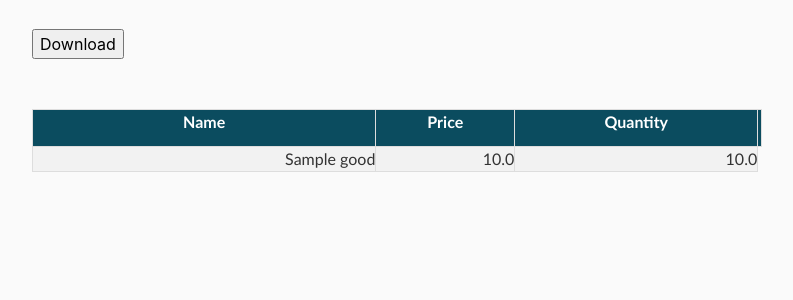
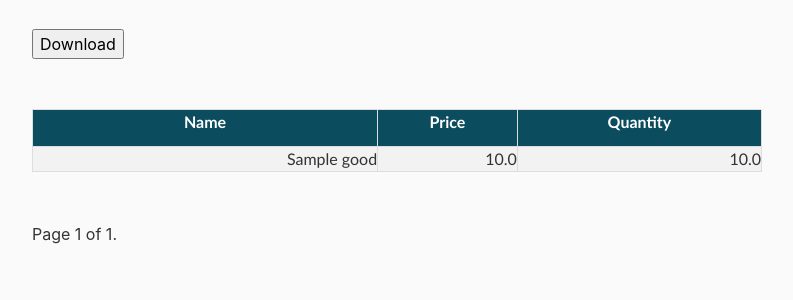
Before and after one commit to jmishev/django__inventory, a Django app: page /end/ in a window 1280 px wide. Shown: the part 145-445 px from the top of the page, without its empty margins (53-846 px from the left). Run offline with Django 3.2, Linux system fonts and the light colour scheme; tables that the repository leaves empty hold one stand-in row (values such as "Sample post"); some libraries are stand-ins or nearby versions.

Commit message:
Pagination and others

```diff
--- a/revision_app/templates/revision_app/end.html
+++ b/revision_app/templates/revision_app/end.html
@@ -32,12 +32,29 @@
 
     </style>
 
-    <table id="goods", >
-        <tr><th>Name</th><th>Price</th><th>Quantity</th><th>
+    <table id="goods" style="margin-bottom:50px"  >
+        <tr><th>Name</th><th>Price</th><th>Quantity</th></tr>
         {% for good in goods %}
                 <tr><td align="right">{{ good.name }}</td><td align="right">{{ good.quantity }}</td><td align="right">{{ good.price}}</td></tr>
         {% endfor %}
     </table>
-</div>
+<div >
+    <div class="pagination" >
+        <span class="step-links">
+            {% if goods.has_previous %}
+                <a href="?page=1">&laquo; first</a>
+                <a href="?page={{ goods.previous_page_number }}">previous</a>
+            {% endif %}
 
+            <span class="current">
+                Page {{ goods.number }} of {{ goods.paginator.num_pages }}.
+            </span>
+
+            {% if goods.has_next %}
+                <a href="?page={{ goods.next_page_number }}">next</a>
+                <a href="?page={{ goods.paginator.num_pages }}">last &raquo;</a>
+            {% endif %}
+        </span>
+    </div>
+<div>
 {% endblock content %}
--- a/revision_app/templates/revision_app/goods_form.html
+++ b/revision_app/templates/revision_app/goods_form.html
@@ -12,6 +12,7 @@
     #goods {
       font-family: "Trebuchet MS", Arial, Helvetica, sans-serif;
       border-collapse: collapse;
+      table-layout: auto;
       width: 100%;
     }
 
@@ -26,7 +27,7 @@
 
     #goods th {
       padding-top: px;
-      padding-bottom: 12px;
+      padding-bottom: 24px;
       text-align: center;
       background-color: #0B4C5F;
       color: white;
@@ -35,7 +36,7 @@
     </style>
 
     <table id="goods", >
-        <tr><th>Name</th><th>Price</th><th>Quantity</th><th>
+        <tr><th>Name</th><th>Price</th><th>Quantity</th></tr>
         {% for good in goods %}
                 <tr><td align="right">{{ good.name }}</td><td align="right">{{ good.quantity }}</td><td align="right">{{ good.price}}</td></tr>
         {% endfor %}
--- a/revision_app/views.py
+++ b/revision_app/views.py
@@ -2,6 +2,7 @@ from django.shortcuts import render, redirect
 from django.contrib import messages
 from .models import Goods
 from django.views.generic import CreateView, ListView
+from django.core.paginator import Paginator
 
 from django.contrib.auth.decorators import login_required
 
@@ -20,8 +21,11 @@ class GoodCreateView(CreateView):
         return context
 
 def end(request):
-    context = {'goods': Goods.objects.all()}
-    return render(request, 'revision_app/end.html', context)
+
+    paginator = Paginator(Goods.objects.all(), 15)
+    page = request.GET.get('page')
+    goods = paginator.get_page(page)
+    return render(request, 'revision_app/end.html', {'goods': goods})
 
 def about(request):
     return render(request, template_name="revision_app/about.html")
```
Also changed, not shown: revision_project/settings.py (+4 -3 lines).
